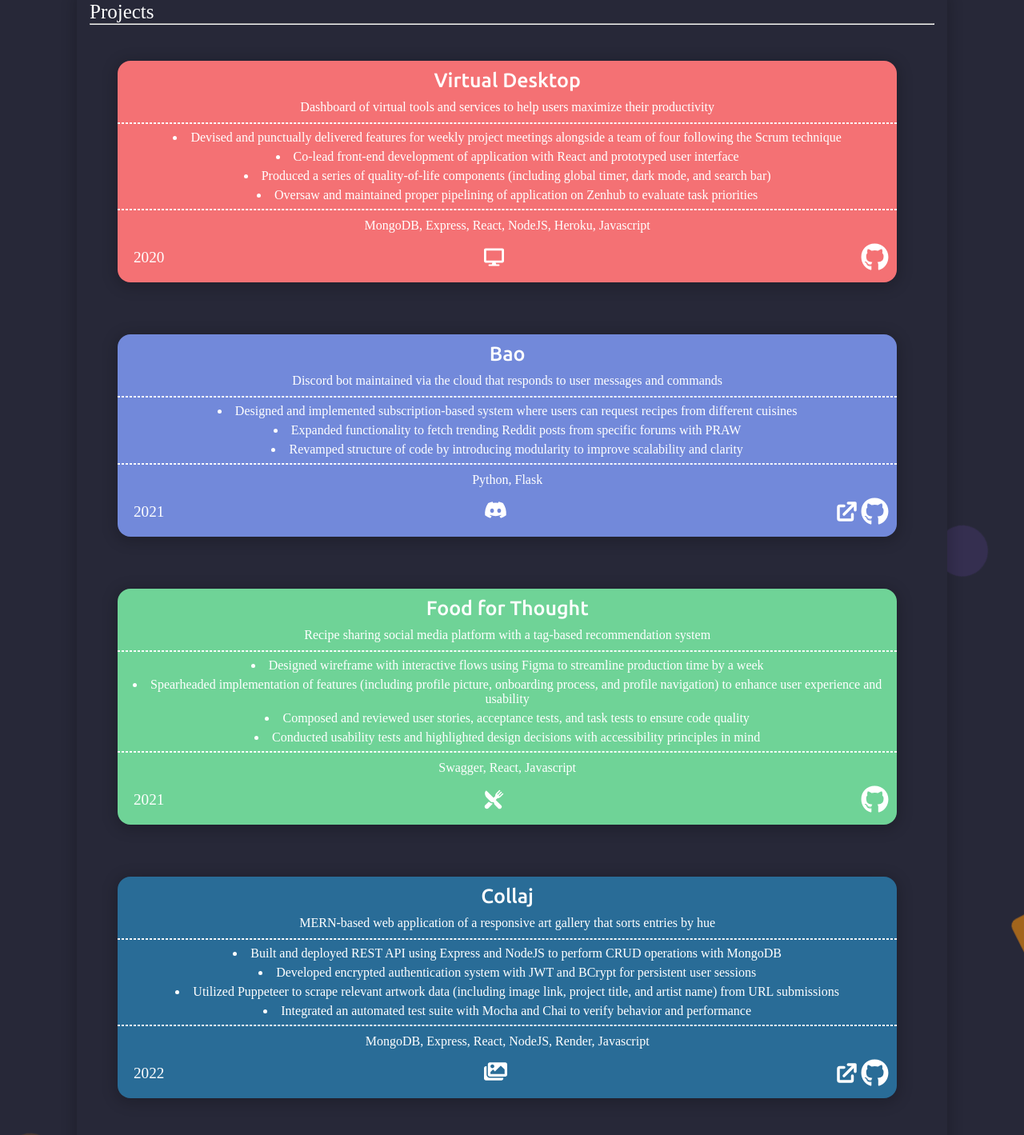
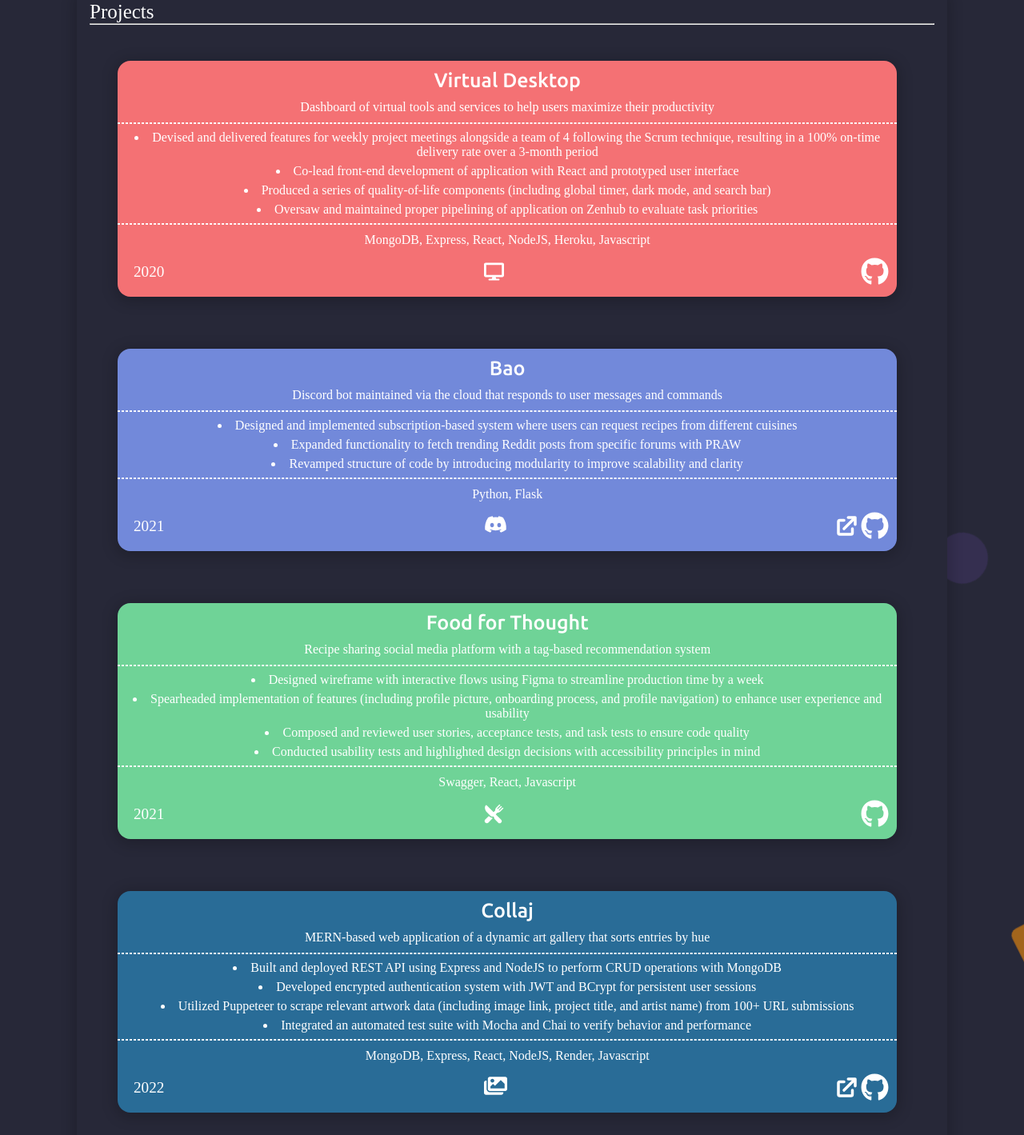
Before and after one commit to git-richardwu/personal-website, a React (Create React App) app: page / in a window 1280 px wide. Shown: the part 796-2215 px from the top of the page at 80% size. Built offline with nearby package versions, Linux system fonts and the light colour scheme; the HTML template or start-up script is replaced by a standard one.

Commit message:
Updated Resume

```diff
--- a/src/components/projects/Projects.jsx
+++ b/src/components/projects/Projects.jsx
@@ -25,7 +25,7 @@ export default function Projects() {
                             </div>
                             <div className="projectCardList">
                                 <ul className="alignBullet">
-                                    <li>Devised and punctually delivered features for weekly project meetings alongside a team of four following the Scrum technique</li>
+                                    <li>Devised and delivered features for weekly project meetings alongside a team of 4 following the Scrum technique, resulting in a 100% on-time delivery rate over a 3-month period</li>
                                     <li>Co-lead front-end development of application with React and prototyped user interface</li>
                                     <li>Produced a series of quality-of-life components (including global timer, dark mode, and search bar)</li>
                                     <li>Oversaw and maintained proper pipelining of application on Zenhub to evaluate task priorities</li>
@@ -84,7 +84,7 @@ export default function Projects() {
                     <div className="column">
                         <div id="collaj" className="projectCard">
                             <div className="projectCardHeader">Collaj</div>
-                            <div className="projectCardDesc">MERN-based web application of a responsive art gallery that sorts entries by hue</div>
+                            <div className="projectCardDesc">MERN-based web application of a dynamic art gallery that sorts entries by hue</div>
                             <hr className="cardDivider"></hr>
                             <div className="externalLinks">
                                 <a href="https://collaj.onrender.com" rel="noopener noreferrer" target="_blank" className="icon-styleP"><HiExternalLink size={35} /></a>
@@ -94,7 +94,7 @@ export default function Projects() {
                                 <ul className="alignBullet">
                                     <li>Built and deployed REST API using Express and NodeJS to perform CRUD operations with MongoDB</li>
                                     <li>Developed encrypted authentication system with JWT and BCrypt for persistent user sessions</li>
-                                    <li>Utilized Puppeteer to scrape relevant artwork data (including image link, project title, and artist name) from URL submissions</li>
+                                    <li>Utilized Puppeteer to scrape relevant artwork data (including image link, project title, and artist name) from 100+ URL submissions</li>
                                     <li>Integrated an automated test suite with Mocha and Chai to verify behavior and performance</li>
                                 </ul>
                             </div>
```
Also changed, not shown: 1 other file (tests, documents, lock files or other folders).
